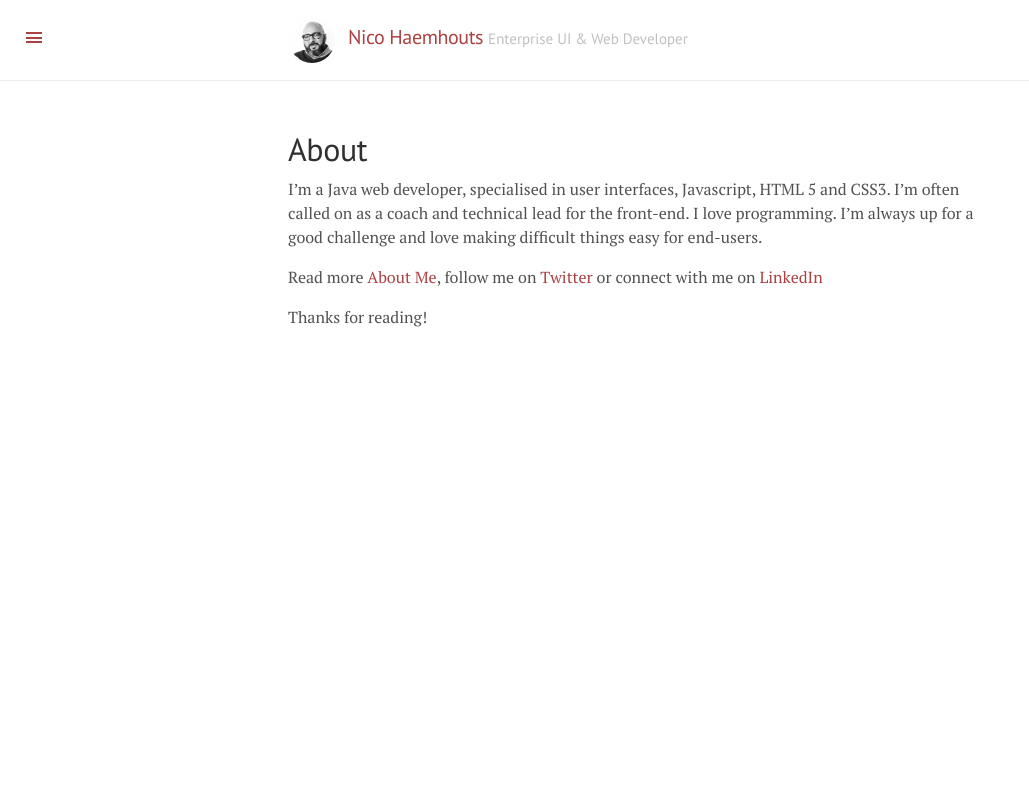
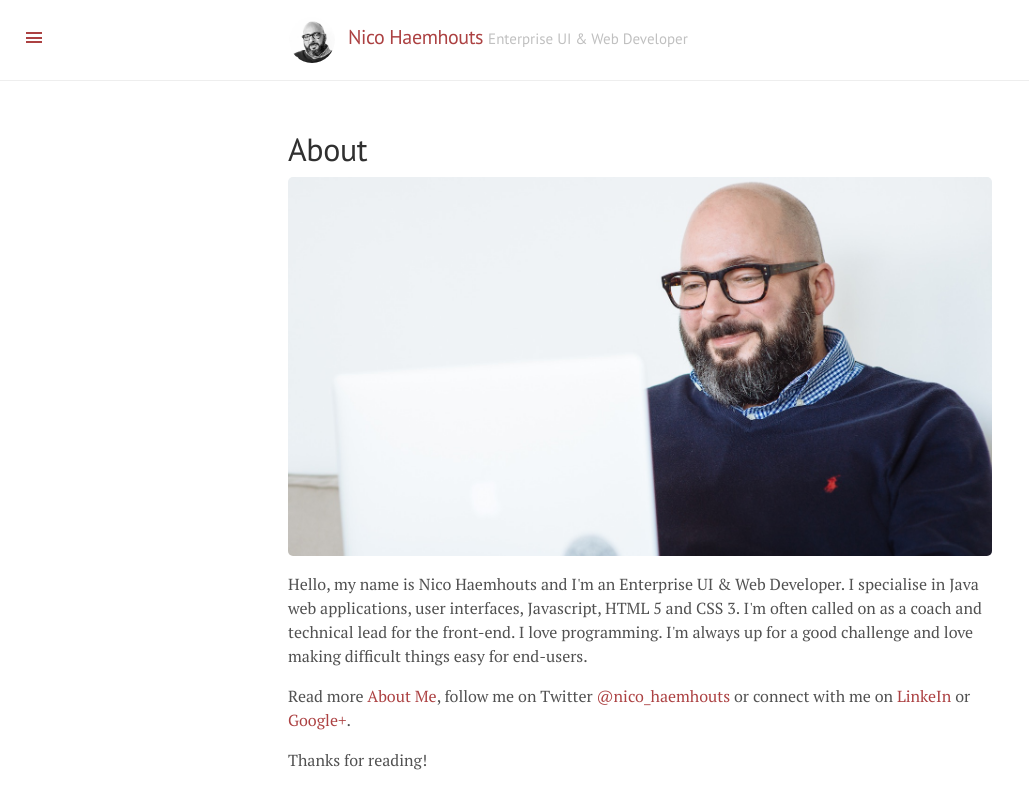
Before and after one commit to nicohaemhouts/nicohaemhouts.github.io, a Jekyll site: the page built from about.md, in a window 1280 px wide. Shown: the top 809 px of the page, without its empty margins (0-1029 px from the left). Built offline with Jekyll 4.4.1, drawn with Linux system fonts in a browser that asks for light colours; Markdown is read by kramdown in place of the engine named in the settings.

Commit message:
About page

```diff
--- a/_includes/head.html
+++ b/_includes/head.html
@@ -1,5 +1,4 @@
 <head>
-  <link href="http://gmpg.org/xfn/11" rel="profile">
   <meta http-equiv="X-UA-Compatible" content="IE=edge">
   <meta http-equiv="content-type" content="text/html; charset=utf-8">
     {% if page.title == "Home" %}
--- a/_layouts/post.html
+++ b/_layouts/post.html
@@ -2,11 +2,11 @@
 layout: default
 ---
 
-<div class="post">
+<article class="post">
   <h1 class="post-title">{{ page.title }}</h1>
   <span class="post-date">{{ page.date | date_to_string }}</span>
   {{ content }}
-</div>
+</article>
 
 <div class="related">
   <h2>Related Posts</h2>
--- a/about.md
+++ b/about.md
@@ -3,8 +3,18 @@ layout: page
 title: About
 ---
 
-I'm a Java web developer, specialised in user interfaces, Javascript, HTML 5 and CSS3. I'm often called on as a coach and technical lead for the front-end. I love programming. I'm always up for a good challenge and love making difficult things easy for end-users.
+<section itemscope itemtype="http://schema.org/Person">
+<img itemprop="photo" src="{{ site.baseurl }}public/images/NicoHaemhouts.jpg" class="avatar" title="Nico Haemhouts" alt="Nico Haemhouts"/>
+<p>Hello, my name is <span itemprop="name">Nico Haemhouts</span> and I'm an
+<span itemprop="jobTitle">Enterprise UI & Web Developer</span>. I specialise in Java web applications, user interfaces, Javascript,
+HTML 5 and CSS 3. I'm often called on as a coach and technical lead for the front-end. I love programming.
+I'm always up for a good challenge and love making difficult things easy for end-users.</p>
 
-Read more [About Me](http://about.me/nicohaemhouts), follow me on [Twitter](https://twitter.com/nico_haemhouts) or connect with me on [LinkedIn](https://www.linkedin.com/in/nicohaemhouts)
 
-Thanks for reading!
+<p>Read more <a href="http://about.me/nicohaemhouts" itemprop="url">About Me</a>, follow me on
+Twitter <a href="https://twitter.com/nico_haemhouts" itemprop="url">@nico_haemhouts</a> or
+connect with me on <a href="https://www.linkedin.com/in/nicohaemhouts" itemprop="url">LinkeIn</a> or
+<a href="https://plus.google.com/+NicoHaemhouts01010" itemprop="url">Google+</a>.</p>
+
+<p>Thanks for reading!</p>
+</section>
```
Also changed, not shown: public/css/lanyon.css (line endings or trailing spaces), public/images/NicoHaemhouts.jpg (added).
